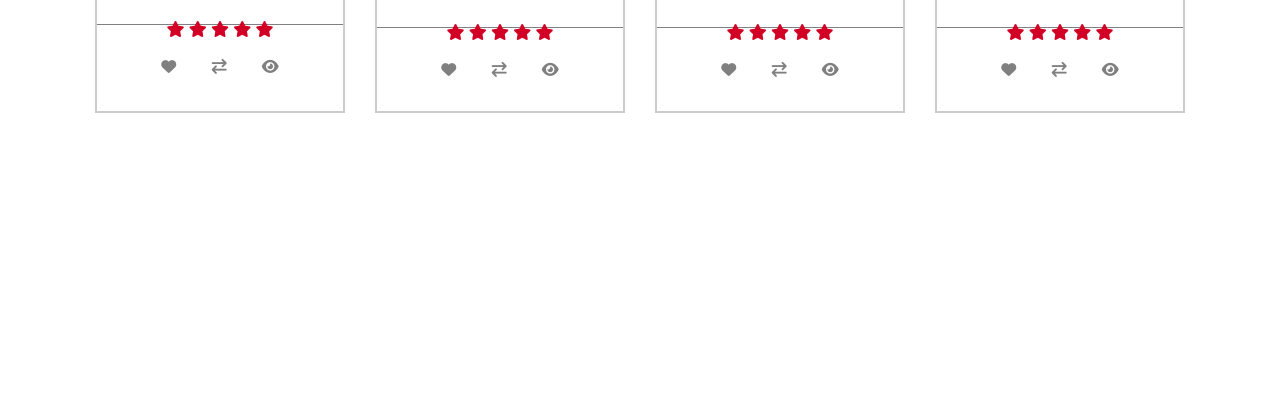
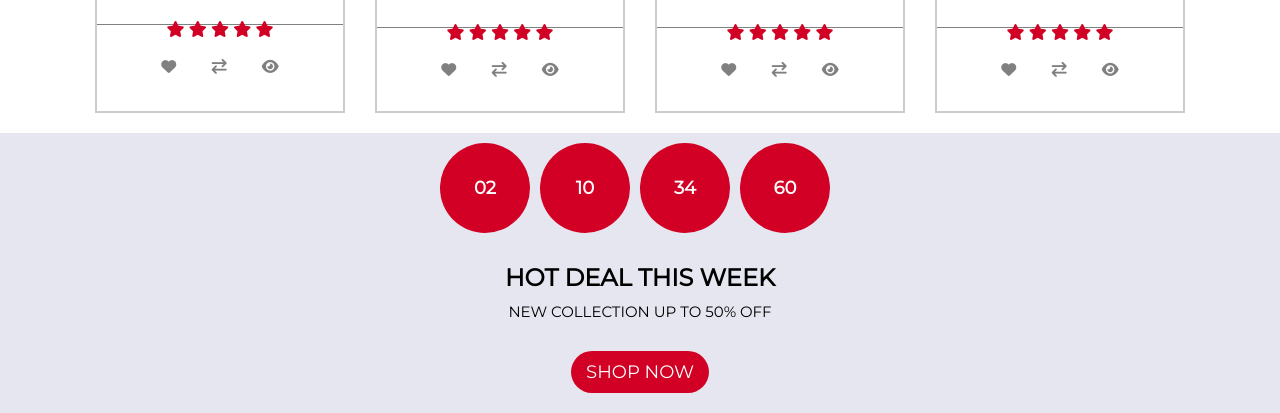
Before and after one commit to mostafahendeli/Electro-Ecommerce, a plain HTML site: page index.html in a window 1280 px wide. Shown: the part 832-1245 px from the top of the page. Before the commit the page ends 965 px from the top, so only its background shows below. Drawn offline with Linux system fonts and the light colour scheme.

Commit message:
add hot deal

```diff
--- a/index.html
+++ b/index.html
@@ -293,3 +293,27 @@
             </div>
         </div>
     </section>
+
+    <!-- Hot Deal -->
+
+    <section class="hot-deal-section">
+        <div class="hot-deal container">
+          <div>
+            <img class="img-hot-deal" src="./assets/laptop-hot-deal.png" alt="laptap" />
+          </div>
+          <div class="hot-deal-countdown">
+            <div>
+              <span class="countdown">02</span>
+              <span class="countdown">10</span>
+              <span class="countdown">34</span>
+              <span class="countdown">60</span>
+            </div>
+            <h2 class="hot-deal-header">HOT DEAL THIS WEEK</h2>
+            <p class="hot-deal-text">NEW COLLECTION UP TO 50% OFF</p>
+            <span class="btn-shop">SHOP NOW</span>
+          </div>
+          <div>
+            <img class="img-hot-deal" src="./assets/headphon-hot-deal.png" alt="headphone" />
+          </div>
+        </div>
+      </section>
--- a/styles.css
+++ b/styles.css
@@ -502,3 +502,85 @@ li a:hover {
         font-size: 1.5rem;
     }
 }
+
+/* ========= Hot Deal ========= */
+
+.hot-deal-section {
+    color: #fff;
+    background-color: #e5e6ef;
+}
+
+.hot-deal {
+    max-height: 500px;
+    display: grid;
+}
+
+.img-hot-deal {
+    display: none;
+}
+
+.hot-deal-countdown {
+    display: flex;
+    flex-direction: column;
+    justify-content: center;
+    align-items: center;
+}
+
+.hot-deal-countdown div {
+    display: flex;
+    flex-wrap: wrap;
+    justify-content: center;
+}
+
+.hot-deal-countdown .countdown {
+    background-color: var(--primary-color);
+    width: 90px;
+    height: 90px;
+    display: flex;
+    justify-content: center;
+    align-items: center;
+    border-radius: 100%;
+    font-size: large;
+    font-weight: 700;
+    margin: 1rem 1rem 0 0;
+}
+
+.hot-deal-header {
+    color: #000;
+    font-size: x-large;
+    margin-top: 3rem;
+}
+
+.hot-deal-text {
+    color: #000;
+    margin: 1rem;
+}
+
+.btn-shop {
+    background-color: var(--primary-color);
+    padding: 1rem 1.5rem;
+    border-radius: 3rem;
+    font-size: large;
+    cursor: pointer;
+    margin: 2rem;
+}
+
+.btn-shop:hover {
+    transform: scale(1.1);
+    transition: all 0.2s ease-in-out;
+}
+
+@media screen and (min-width: 1300px) {
+    .hot-deal {
+        max-height: 400px;
+        max-width: 1440px;
+        column-gap: 6rem;
+        grid-template-columns: repeat(auto-fit, minmax(300px, 400px));
+    }
+
+    .img-hot-deal {
+        width: 100%;
+        height: 100%;
+        display: block;
+    }
+}
```
Also changed, not shown: assets/headphon-hot-deal.png (added), assets/laptop-hot-deal.png (added). Lines whose indentation alone changed are shown as unchanged.
